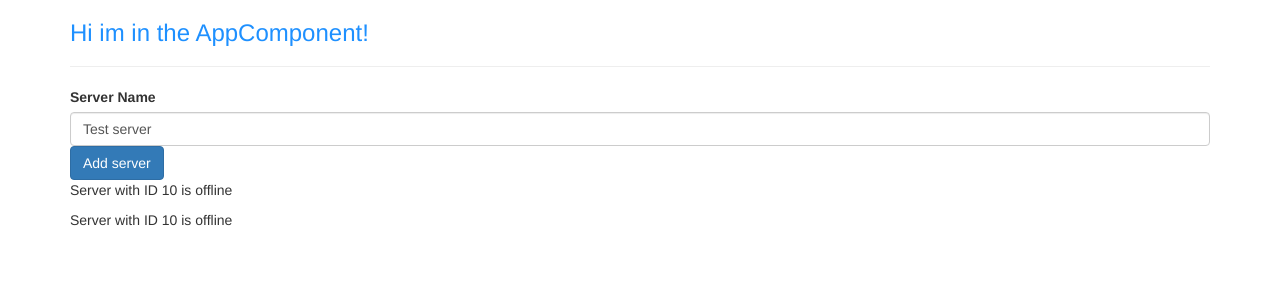
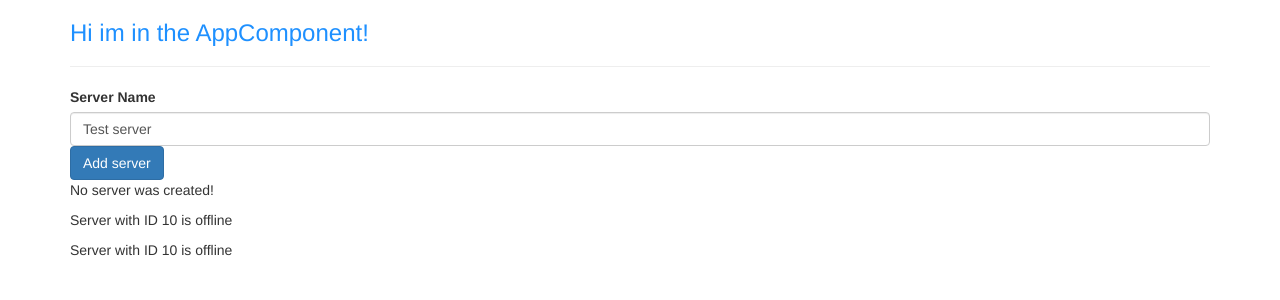
Before and after one commit to trohda/angular-first-app, an Angular app: page / in a window 1280 px wide. Shown: the top 300 px of the page. Built offline with nearby package versions, Linux system fonts and the light colour scheme.

Commit message:
ngIf + else

```diff
--- a/src/app/servers/servers.component.html
+++ b/src/app/servers/servers.component.html
@@ -16,6 +16,9 @@
   (click)="onCreateServer()">Add server</button>
 <!--<p [innerText]="allowNewServer"></p>-->
 <!--<p>{{serverCreationStatus}}</p>-->
-<p *ngIf="serverCreated">Server was created. Server name is:{{serverName}} </p>
+<p *ngIf="serverCreated; else noServer" >Server was created. Server name is:{{serverName}} </p>
+<ng-template #noServer>
+<p>No server was created!</p>
+</ng-template>
 <app-server></app-server>
 <app-server></app-server>
```
